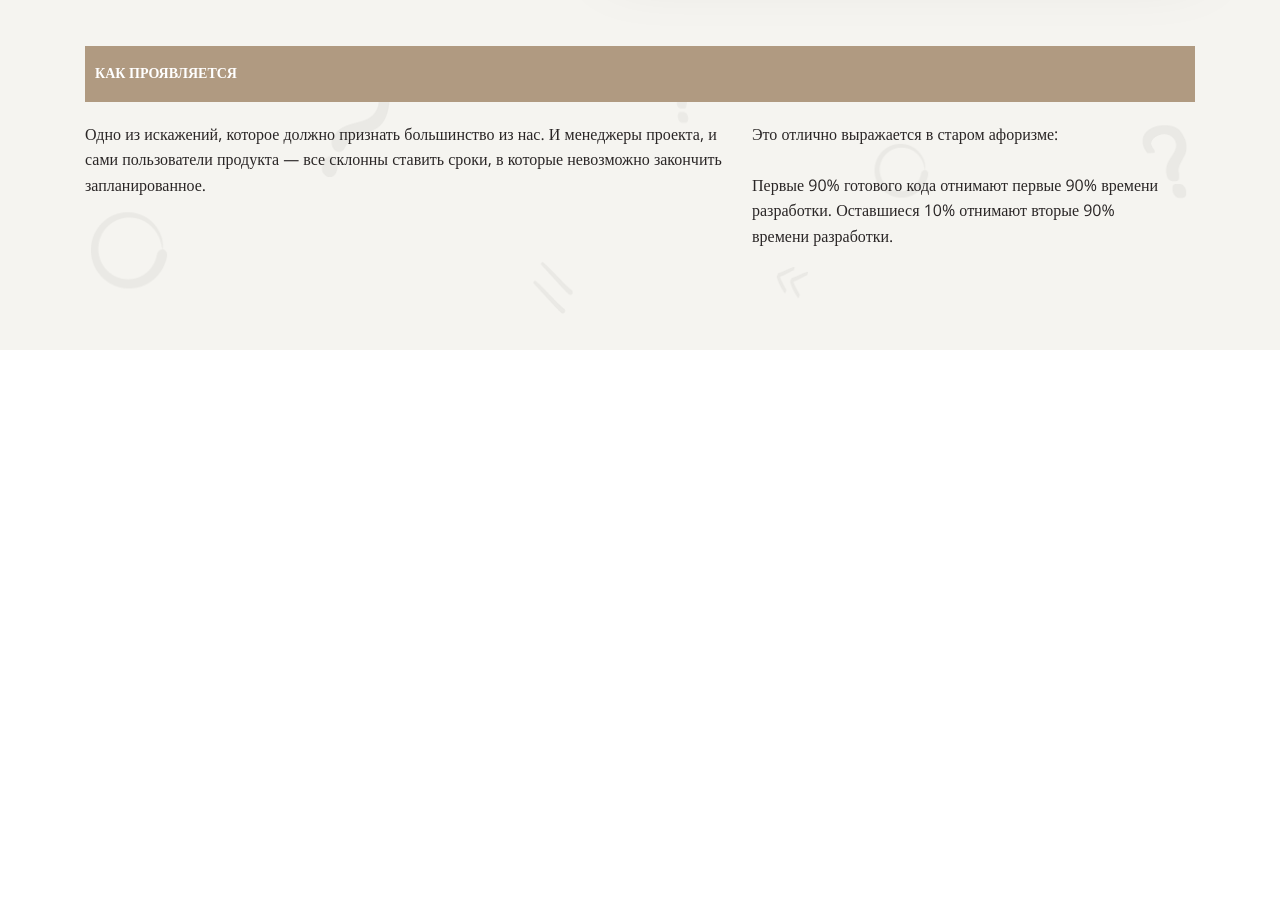
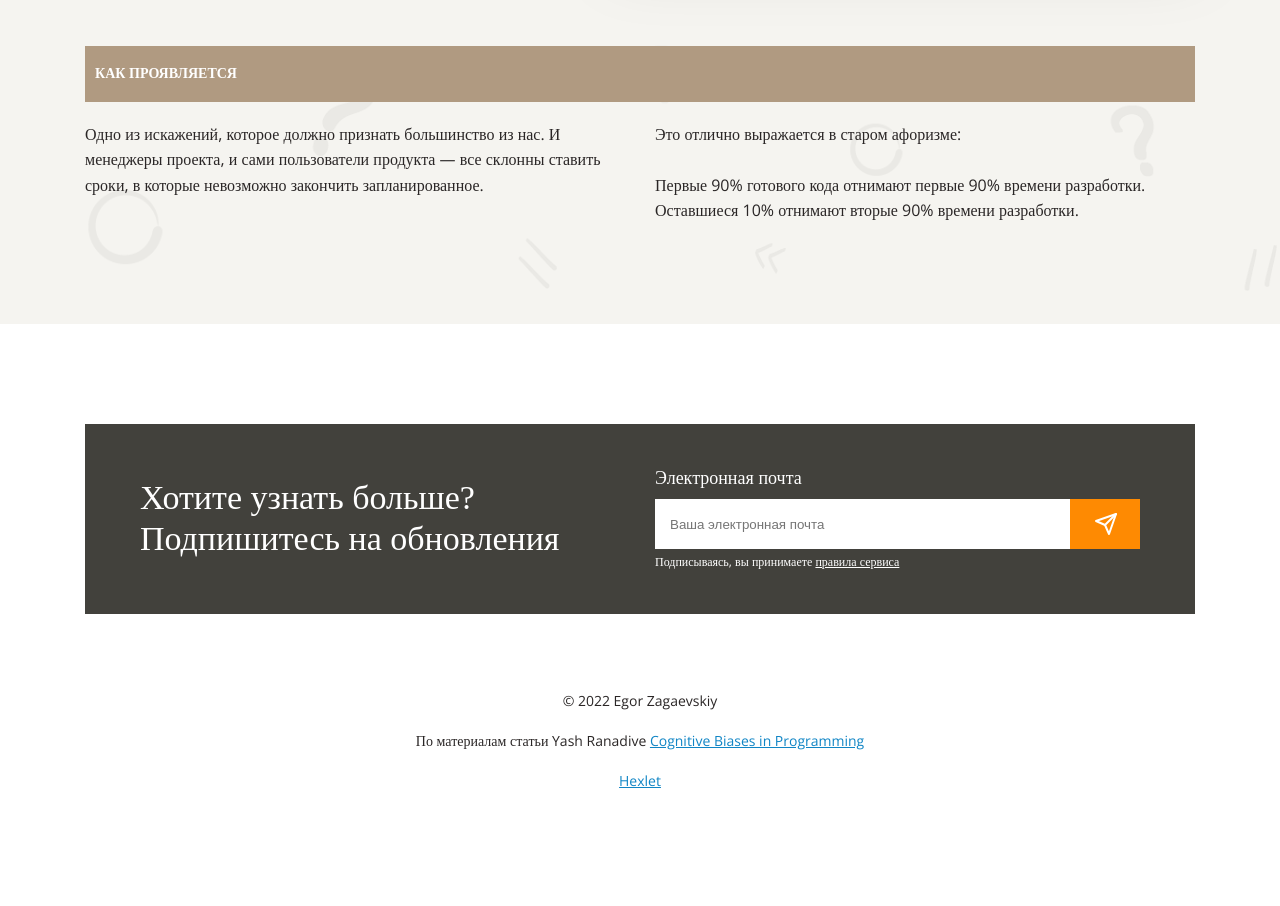
Before and after one commit to rutherfordern/landing-cognitive-distortions, a website: page src/index.html in a window 1280 px wide. Shown: the part 7280-8186 px from the top of the page. Before the commit the page ends 7630 px from the top, so only its background shows below. Drawn offline with nearby package versions, Linux system fonts and the light colour scheme; a web font is replaced by a local one.

Commit message:
add footer

```diff
--- a/src/index.html
+++ b/src/index.html
@@ -227,13 +227,13 @@
               <h4>Как проявляется</h4>
             </div>
             <div class="text-column">
-              <div>
-                <p class="text-block">
+              <div class="text-block">
+                <p>
                   Одно из искажений, которое должно признать большинство из нас. И менеджеры проекта, и сами пользователи продукта — все склонны ставить сроки, в которые невозможно закончить запланированное.
                 </p>
               </div>
-              <div>
-                <p class="text-block">
+              <div class="text-block">
+                <p>
                   Это отлично выражается в старом афоризме: <br>
                   <br>
                   Первые 90% готового кода отнимают первые 90% времени разработки. Оставшиеся 10% отнимают вторые 90% времени разработки.
@@ -244,6 +244,27 @@
         </div>
       </section>
 
+      <footer>
+        <div class="container">
+          <div class="subscription-form">
+            <p class="decription-distortions white-color">Хотите узнать больше?<br>Подпишитесь на обновления</p>
+            <div class="form-footer">
+              <p class="footer-email">Электронная почта</p>
+              <form class="this-subscription" action="#">
+                <input type="email" placeholder="Ваша электронная почта">
+                <button class="btn" type="submit"></button>
+              </form>
+              <p class="text-service-rules">Подписываясь, вы принимаете <a href="#">правила сервиса</a></p>
+            </div>
+          </div>
+          <div class="author">
+            <p>© 2022 Egor Zagaevskiy</p>
+            <p>По материалам статьи Yash Ranadive <a href="https://medium.com/hackernoon/cognitive-biases-in-programming-5e937707c27b" target="_blank">Cognitive Biases in Programming</a></p>
+            <a href="https://ru.hexlet.io" target="_blank">Hexlet</a>
+          </div>
+        </div>
+      </footer>
+
     </main>
   </body>
 </html>
--- a/src/styles/style.css
+++ b/src/styles/style.css
@@ -299,10 +299,6 @@ header .btn {
     text-transform: uppercase;
 }
 
-.decription-distortions {
-    margin-top: 30px;
-}
-
 .img-header-decription-left {
     margin-right: 30px;
 
@@ -320,6 +316,7 @@ header .btn {
 }
 
 .decription-distortions {
+    margin-top: 30px;
     font-size: 34px;
 
     font-family: var(--heading-font);
@@ -344,3 +341,87 @@ header .btn {
 .cognitive-text-dark {
     color: var(--transparent-white)
 }
+
+/* FOOTER */
+
+footer .subscription-form {
+    display: flex;
+    align-items: center;
+    justify-content: space-between;
+    height: 190px;
+    padding: 0 55px;
+
+    background-color: var(--primary-dark);
+}
+
+footer .decription-distortions {
+    margin-top: 0;
+}
+
+.form-footer {
+    box-sizing: border-box;
+    width: 50%;
+    padding-left: 15px;
+}
+
+.this-subscription {
+    display: flex;
+    width: 100%;
+}
+
+.this-subscription input {
+    flex-grow: 2;
+    height: 50px;
+    padding-left: 15px;
+}
+
+.this-subscription .btn {
+    width: 70px;
+    height: 50px;
+}
+
+.this-subscription .btn::before {
+    display: block;
+    width: 24px;
+    height: 24px;
+
+    background-image: url(../img/send.svg);
+    background-repeat: no-repeat;
+    background-size: cover;
+
+    content: '';
+}
+
+.footer-email {
+    margin-bottom: 7px;
+
+    font-size: 18px;
+    color: var(--white);
+}
+
+.text-service-rules {
+    margin: 3px 0;
+
+    font-size: 12px;
+    color: var(--white);
+}
+
+.text-service-rules a {
+    text-decoration: underline;
+}
+
+.author {
+    margin: 76px 0 16px;
+
+    font-size: 14px;
+    text-align: center;
+}
+
+.author p {
+    margin-bottom: 18px;
+}
+
+.author a {
+    color: var(--blue);
+    text-decoration: underline;
+}
```
